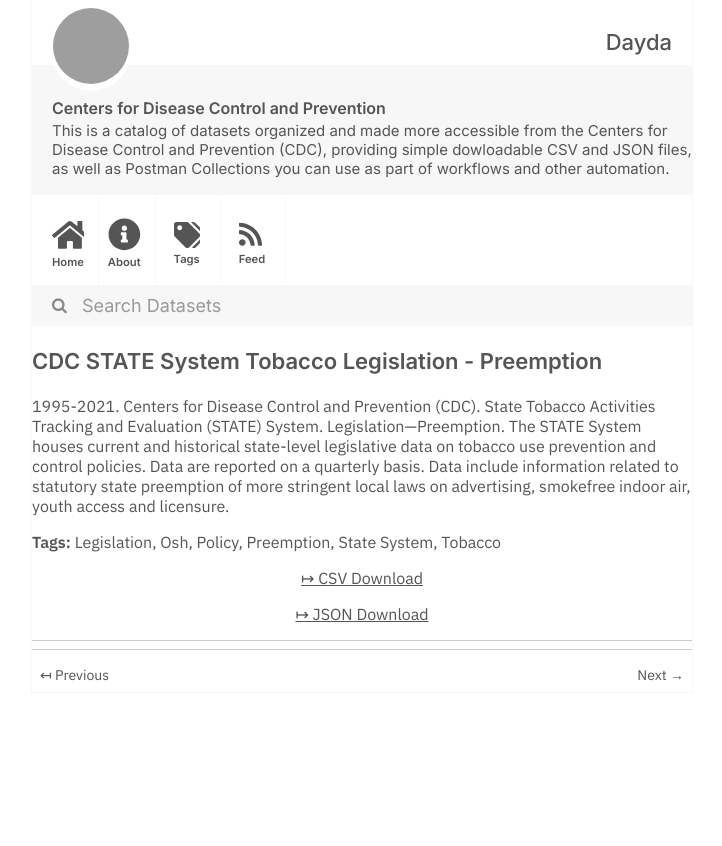
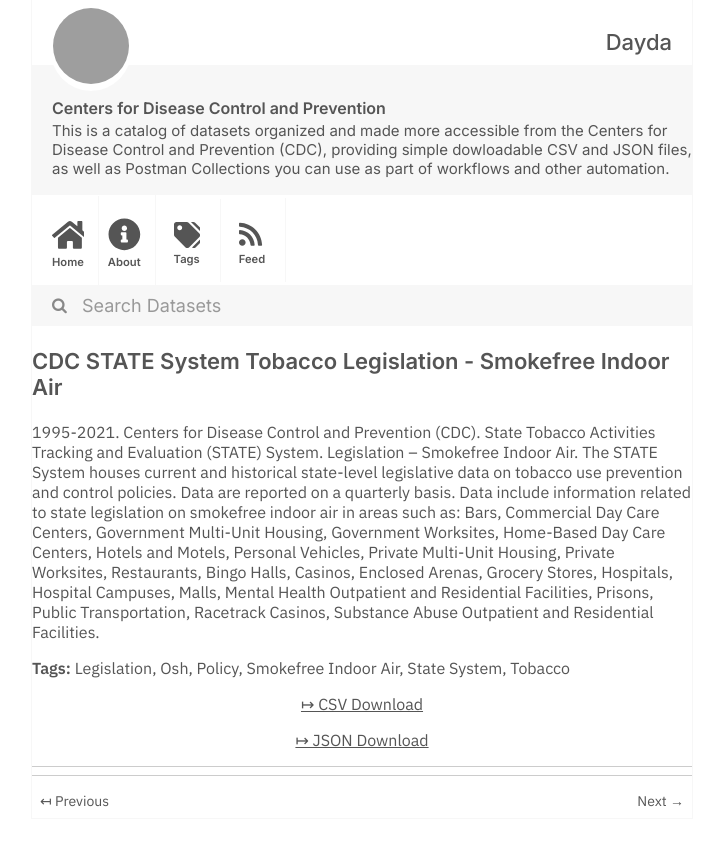
Before and after one commit to dayda-entities/centers-for-disease-control-and-prevention, a Jekyll site: the page built from _posts/2020-11-12-cdc-state-system-tobacco-legis.md, in a window 1280 px wide, cut to the strip 0-846 px from the top of the page. Shown: the whole strip, without its empty margins (278-1000 px from the left). Built offline with Jekyll 4.4.1, drawn with Linux system fonts in a browser that asks for light colours; grey boxes are pictures that could not be loaded.

Commit message:
Publish Data

```diff
--- a/_posts/2020-11-12-cdc-state-system-tobacco-legis.md
+++ b/_posts/2020-11-12-cdc-state-system-tobacco-legis.md
@@ -1,20 +1,20 @@
 ---
-title: CDC STATE System Tobacco Legislation - Preemption
-created: '2020-11-12T12:17:04.255069'
-modified: '2021-04-21T19:43:24.952710'
+title: CDC STATE System Tobacco Legislation - Smokefree Indoor Air
+created: '2020-11-12T12:12:40.222543'
+modified: '2021-04-21T19:12:11.738933'
 state: active
 type: dataset
 tags:
   - Legislation
   - Osh
   - Policy
-  - Preemption
+  - Smokefree Indoor Air
   - State System
   - Tobacco
 groups: []
-csv_url: 'https://data.cdc.gov/api/views/xsta-sbh5/rows.csv?accessType=DOWNLOAD'
-json_url: 'https://data.cdc.gov/api/views/xsta-sbh5/rows.json?accessType=DOWNLOAD'
+csv_url: 'https://data.cdc.gov/api/views/32fd-hyzc/rows.csv?accessType=DOWNLOAD'
+json_url: 'https://data.cdc.gov/api/views/32fd-hyzc/rows.json?accessType=DOWNLOAD'
 layout: post
 
 ---
-1995-2021. Centers for Disease Control and Prevention (CDC). State Tobacco Activities Tracking and Evaluation (STATE) System. Legislation—Preemption. The STATE System houses current and historical state-level legislative data on tobacco use prevention and control policies.  Data are reported on a quarterly basis. Data include information related to statutory state preemption of more stringent local laws on advertising, smokefree indoor air, youth access and licensure.
+1995-2021. Centers for Disease Control and Prevention (CDC).  State Tobacco Activities Tracking and Evaluation (STATE) System. Legislation – Smokefree Indoor Air. The STATE System houses current and historical state-level legislative data on tobacco use prevention and control policies. Data are reported on a quarterly basis. Data include information related to state legislation on smokefree indoor air in areas such as: Bars, Commercial Day Care Centers, Government Multi-Unit Housing, Government Worksites, Home-Based Day Care Centers, Hotels and Motels, Personal Vehicles, Private Multi-Unit Housing, Private Worksites, Restaurants, Bingo Halls, Casinos, Enclosed Arenas, Grocery Stores, Hospitals, Hospital Campuses, Malls, Mental Health Outpatient and Residential Facilities, Prisons, Public Transportation, Racetrack Casinos, Substance Abuse Outpatient and Residential Facilities.
```
